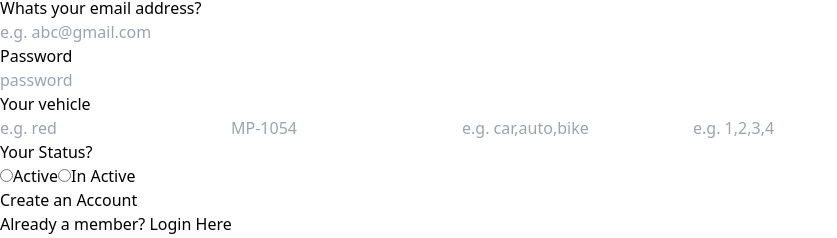
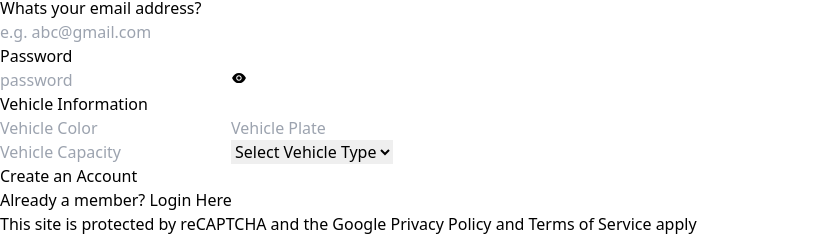
Before and after one commit to Maryam593/uber-clone, a React (Vite) app in the folder frontend/: page /captain-signup in a window 1280 px wide. Shown: the part 352-590 px from the top of the page, without its empty margins (0-837 px from the left). Built offline with nearby package versions, Linux system fonts and the light colour scheme.

Commit message:
captain integration

```diff
--- /dev/null
+++ b/frontend/src/Context/CaptainContext.jsx
@@ -0,0 +1,31 @@
+import { createContext, useState, useContext } from 'react';
+
+export const CaptainDataContext = createContext();
+
+const CaptainContext = ({ children }) => {
+    const [ captain, setCaptain ] = useState(null);
+    const [ isLoading, setIsLoading ] = useState(false);
+    const [ error, setError ] = useState(null);
+
+    const updateCaptain = (captainData) => {
+        setCaptain(captainData);
+    };
+
+    const value = {
+        captain,
+        setCaptain,
+        isLoading,
+        setIsLoading,
+        error,
+        setError,
+        updateCaptain
+    };
+
+    return (
+        <CaptainDataContext.Provider value={value}>
+            {children}
+        </CaptainDataContext.Provider>
+    );
+};
+
+export default CaptainContext;
--- a/frontend/src/Pages/CaptainLogin.jsx
+++ b/frontend/src/Pages/CaptainLogin.jsx
@@ -1,15 +1,23 @@
-import React, { useEffect, useState } from "react";
-import { Link } from "react-router-dom";
+import React, { useContext, useEffect, useState } from "react";
+import { AiFillEye, AiFillEyeInvisible } from "react-icons/ai";
+import { Link, useNavigate } from "react-router-dom";
+import { CaptainDataContext } from "../Context/CaptainContext";
+import { toast } from "react-toastify";
+import "react-toastify/dist/ReactToastify.css";
+import axios from "axios";
 const CaptainLogin = () => {
   // for 2 way data binding
   const [email, setEmail] = useState('');
   const [password, setPassword] = useState('')
   //for setting userData
   const [captainData, setCaptainData] = useState({})
-  const handleSumbit = (e) => {
+  //useContext
+  const {captain, setCaptain} = useContext(CaptainDataContext);
+  const navigate = useNavigate()
+  //for visibility
+  const [isVisible, setIsVisible] = useState(false);
+  const handleSumbit = async(e) => {
     e.preventDefault();
-    console.log("Email:", email);
-    console.log("Password:", password);
     if (rememberMe) {
       localStorage.setItem('email', email);
       localStorage.setItem('password', password);
@@ -19,10 +27,30 @@ const CaptainLogin = () => {
       localStorage.removeItem('password');
       localStorage.removeItem('rememberMe');
     }
+    const setCaptainData = {
+      email:email, password:password
+    }
+    try{
+      const response = await axios.post(`${import.meta.env.VITE_BASE_URL}/LoginAsCaptain`, setCaptainData)
+      if(response.status === 200)
+      {
+        setCaptain(data.captain)
+      }
+      localStorage.setItem('token', data.Data)
+      toast.success('Login successfully')
+      navigate('/Home')
+    }
+    catch (error) {
+      if (error.response) {
+        toast.error(error.response.data.message || "Registration failed");
+      } else {
+        toast.error("An error occurred");
+      }
+    }
+   finally{
     setEmail('');
     setPassword('')
-    setCaptainData({email:email, password:password})
-    console.log(captainData)
+   }
   }
   //rememberme
   const [rememberMe, setRememberMe] = useState(false);
@@ -64,7 +92,7 @@ const CaptainLogin = () => {
             <h3 className="text-lg mb-2 font-medium">Password</h3>
             <input
             value={password}
-              type="password"
+              type={isVisible?"text": "password"}
               name="password"
               id="password"
               onChange={(e)=>{
@@ -75,6 +103,10 @@ const CaptainLogin = () => {
               placeholder="password"
               className="px-4 py-2 border rounded-[4px] bg-[#eeeeee] w-full text-lg placeholder:text-base mb-5"
             />
+            {/* for eye visiblity */}
+            <button onClick={() => setIsVisible(!isVisible)} className="absolute right-10 top-[270px]">
+              {isVisible ? <AiFillEyeInvisible/> : <AiFillEye/>}
+            </button>
 
             <label htmlFor="rememberme" className="flex gap-1 mb-2 w-full">
               <input type="checkbox" name="rememberme" id="rememberme" checked={rememberMe} onChange={()=>{setRememberMe(!rememberMe)}}/>
--- a/frontend/src/Pages/CaptainSignUp.jsx
+++ b/frontend/src/Pages/CaptainSignUp.jsx
@@ -1,25 +1,74 @@
-import React from 'react'
-import { useState } from 'react';
-import { Link } from "react-router-dom";
+import React, { useContext } from "react";
+import { useState } from "react";
+import { AiFillEye, AiFillEyeInvisible } from "react-icons/ai";
+import { Link, useNavigate } from "react-router-dom";
+import { CaptainDataContext } from "../Context/CaptainContext";
+import { toast } from "react-toastify";
+import "react-toastify/dist/ReactToastify.css";
+import axios from "axios";
+
 const CaptainSignUp = () => {
   const [email, setEmail] = useState("");
   const [password, setPassword] = useState("");
   const [firstName, setFirstName] = useState("");
   const [lastName, setLastName] = useState("");
+  const [vehicleColor, setVehicleColor] = useState("");
+  const [vehiclePlate, setVehiclePlate] = useState("");
+  const [vehicleType, setVehicleType] = useState("");
+  const [vehicleCapacity, setVehicleCapacity] = useState("");
   const [captainData, setCaptainData] = useState({});
-  const handleSubmit = (e) => {
+  const [isVisible, setIsVisible] = useState(false);
+  const { captain, setCaptain } = useContext(CaptainDataContext);
+  const navigate = useNavigate();
+  const handleSubmit = async(e) => {
     e.preventDefault();
-    setCaptainData({
-      FullName: {firstName:firstName,lastName:lastName,email:email,password:password}
+   const CaptainData = {
+      FullName: { firstName: firstName, lastName: lastName },
+      email: email,
+      password: password,
+      vehicle: {
+        color: vehicleColor,
+        plate: vehiclePlate,
+        vehicle_Type: vehicleType,
+        capacity: vehicleCapacity,
+      },
+    };
+
+    try {
+    const response = await axios.post(`${import.meta.env.VITE_BASE_URL}/registerCaptain`, CaptainData)
+    if(response.status === 200)
+    {
+      const data = response.data;
+      setCaptain(data.captain)
+      localStorage.setItem('token', data.Data);
+      toast.success("Register Successfully", {
+        autoClose: 1000
       })
+      navigate('/Home')
+    }
+    } catch (error) {
+      console.log(error)
+      toast.error('cannot signup')
+    }
+    finally{
+      setFirstName('')
+    setLastName('')
+    setEmail('')
+    setPassword('')
+    setVehicleColor('')
+    setVehiclePlate('')
+    setVehicleType('')
+    setVehicleCapacity('')
+    }
+  };
 
-  }
   return (
     <>
       <div className="h-screen p-7 flex justify-between flex-col">
         {/* logo */}
         <div>
-        <img  className='w-16 mb-4'
+          <img
+            className="w-16 mb-4"
             src="https://www.svgrepo.com/show/505031/uber-driver.svg"
             alt="uber captain logo"
           />
@@ -72,7 +121,7 @@ const CaptainSignUp = () => {
             <h3 className="text-lg mb-2 font-medium">Password</h3>
             <input
               value={password}
-              type="password"
+              type={isVisible ? "text" : "password"}
               name="password"
               id="password"
               onChange={(e) => {
@@ -83,18 +132,66 @@ const CaptainSignUp = () => {
               placeholder="password"
               className="px-4 py-2 border rounded-[4px] bg-[#eeeeee] w-full text-lg placeholder:text-base mb-4"
             />
+            {/* for eye visiblity  */}
+            <button
+              onClick={() => setIsVisible(!isVisible)}
+              className="absolute right-10 top-[340px]"
+            >
+              {isVisible ? <AiFillEyeInvisible /> : <AiFillEye />}
+            </button>
             {/* vehicle */}
-            <h3 className="text-lg mb-2 font-medium">Your vehicle</h3>
-            <div>
-              <input type="text" name='color' required id="color" placeholder='e.g. red'/>
-              <input type="text" name="plate" id="plate" required placeholder='MP-1054' />
-              <input type="text" name="vehicle_Type" id="vehicle_Type" required placeholder='e.g. car,auto,bike' />
-              <input type="number" name="capacity" id="capacity" placeholder='e.g. 1,2,3,4'/>
+            <h3 className='text-lg font-medium mb-2'>Vehicle Information</h3>
+          <div className='flex gap-4 mb-7'>
+            <input
+              required
+              className='bg-[#eeeeee] w-1/2 rounded-lg px-4 py-2 border text-lg placeholder:text-base'
+              type="text"
+              placeholder='Vehicle Color'
+              value={vehicleColor}
+              onChange={(e) => {
+                setVehicleColor(e.target.value)
+              }}
+            />
+            <input
+              required
+              className='bg-[#eeeeee] w-1/2 rounded-lg px-4 py-2 border text-lg placeholder:text-base'
+              type="text"
+              placeholder='Vehicle Plate'
+              value={vehiclePlate}
+              onChange={(e) => {
+                setVehiclePlate(e.target.value)
+              }}
+            />
+          </div>
+          <div className='flex gap-4 mb-7'>
+            <input
+              required
+              className='bg-[#eeeeee] w-1/2 rounded-lg px-4 py-2 border text-lg placeholder:text-base'
+              type="number"
+              placeholder='Vehicle Capacity'
+              value={vehicleCapacity}
+              onChange={(e) => {
+                setVehicleCapacity(e.target.value)
+              }}
+            />
+            <select
+              required
+              className='bg-[#eeeeee] w-1/2 rounded-lg px-4 py-2 border text-lg placeholder:text-base'
+              value={vehicleType}
+              onChange={(e) => {
+                setVehicleType(e.target.value)
+              }}
+            >
+              <option value="" disabled>Select Vehicle Type</option>
+              <option value="car">Car</option>
+              <option value="rickshaw">Rickshaw</option>
+              <option value="bike">Bike</option>
+            </select>
           </div>
             {/* status */}
-            <h3 className="text-lg mb-2 font-medium">Your Status?</h3>
+            {/* <h3 className="text-lg mb-2 font-medium">Your Status?</h3>
             <div><input type="radio" name="active" id="active" />Active
-            <input type="radio" name="inactive" id="inactive" />In Active</div>
+            <input type="radio" name="inactive" id="inactive" />In Active</div> */}
             <button
               type="submit"
               className="px-4 py-2 rounded-[4px] bg-[#0c0c0c] text-white w-full text-lg placeholder:text-semibold mb-2"
@@ -102,14 +199,24 @@ const CaptainSignUp = () => {
               Create an Account
             </button>
           </form>
-          <p className="mb-3 text-center">Already a member? <Link className="text-blue-600" to="/captain-login">Login Here</Link></p>
+          <p className="mb-3 text-center">
+            Already a member?{" "}
+            <Link className="text-blue-600" to="/captain-login">
+              Login Here
+            </Link>
+          </p>
         </div>
         <div>
-       <p className="text-[12px] text-gray-500 leading-tight">This site is protected by reCAPTCHA and the Google <span className='text-gray-900 underline'>Privacy Policy</span> and <span className='text-gray-900 underline'>Terms of Service</span> apply</p>
+          <p className="text-[12px] text-gray-500 leading-tight">
+            This site is protected by reCAPTCHA and the Google{" "}
+            <span className="text-gray-900 underline">Privacy Policy</span> and{" "}
+            <span className="text-gray-900 underline">Terms of Service</span>{" "}
+            apply
+          </p>
         </div>
       </div>
     </>
-  )
-}
+  );
+};
 
-export default CaptainSignUp
+export default CaptainSignUp;
--- a/frontend/src/Pages/UserSignUp.jsx
+++ b/frontend/src/Pages/UserSignUp.jsx
@@ -47,7 +47,7 @@ const UserSignUp = () => {
       if (response.status === 200) {
         const data = response.data;
         setUser(data.user);
-        localStorage.setItem('token', data.token)
+        localStorage.setItem('token', data.data)
         toast.success("Register Successfully", { autoClose: 1000 });
         navigateUser("/Home");
       }
--- a/frontend/src/main.jsx
+++ b/frontend/src/main.jsx
@@ -4,13 +4,16 @@ import "./index.css";
 import App from "./App.jsx";
 import { BrowserRouter } from "react-router-dom";
 import UserContext from "./Context/UserContext.jsx";
+import CaptainContext from "./Context/CaptainContext.jsx";
 
 createRoot(document.getElementById("root")).render(
   <StrictMode>
+    <CaptainContext>
     <UserContext>
     <BrowserRouter>
       <App />
     </BrowserRouter>
     </UserContext>
+    </CaptainContext>
   </StrictMode>
 );
```
Also changed, not shown: 1 other file (tests, documents, lock files or other folders). Lines whose indentation alone changed are shown as unchanged.
